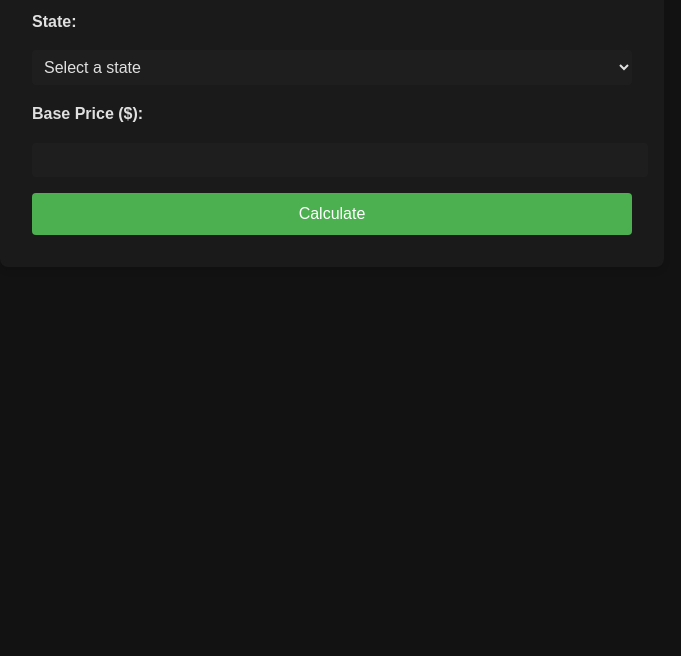
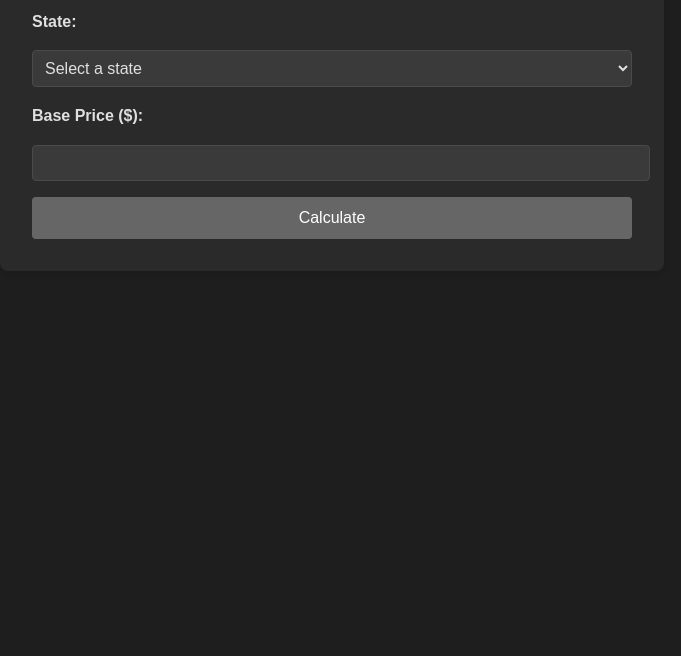
Before and after one commit to ItsAl3xx/Weed-Calculator, a plain HTML site: page index.html in a window 1280 px wide. Shown: the part 144-800 px from the top of the page, without its empty margins (308-989 px from the left). Drawn offline with Linux system fonts and the light colour scheme.

Commit message:
Fixed a few issues

```diff
--- a/index.html
+++ b/index.html
@@ -33,7 +33,7 @@
             </select>
 
             <label for="base-price">Base Price ($):</label>
-            <input type="number" id="base-price" min="0" step="0.01" required>
+            <input type="text" id="base-price" inputmode="decimal" required>
 
             <button type="submit">Calculate</button>
         </form>
--- a/main.js
+++ b/main.js
@@ -23,6 +23,11 @@ document.addEventListener('DOMContentLoaded', () => {
         VA: { stateTax: 0.0530, localTax: 0, exciseTax: 0.2125 },
         WA: { stateTax: 0.37, localTax: 0, exciseTax: 0 }
     };
+
+    // Function to check if the user is on a mobile device
+    function isMobile() {
+        return /Android|webOS|iPhone|iPad|iPod|BlackBerry|IEMobile|Opera Mini/i.test(navigator.userAgent);
+    }
 
     // Add event listeners for real-time validation
     stateSelect.addEventListener('change', validateForm);
@@ -55,6 +60,18 @@ document.addEventListener('DOMContentLoaded', () => {
         resultDiv.classList.remove('hidden');
     });
 
+    // Set up the base price input
+    if (isMobile()) {
+        basePriceInput.setAttribute('type', 'number');
+        basePriceInput.setAttribute('step', '0.01');
+        basePriceInput.setAttribute('min', '0');
+    } else {
+        basePriceInput.setAttribute('type', 'text');
+        basePriceInput.addEventListener('input', function(e) {
+            this.value = this.value.replace(/[^0-9.]/g, '');
+        });
+    }
+
     function validateForm() {
         const state = stateSelect.value;
         const basePrice = parseFloat(basePriceInput.value);
--- a/styles.css
+++ b/styles.css
@@ -1,7 +1,8 @@
 :root {
-    --bg-color: #121212;
+    --bg-color: #1e1e1e;
+    --container-bg: #2a2a2a;
     --text-color: #e0e0e0;
-    --input-bg: #1e1e1e;
+    --input-bg: #3a3a3a;
     --money-green: #4CAF50;
     --money-green-hover: #45a049;
 }
@@ -19,7 +20,7 @@ body {
     max-width: 600px;
     margin: 2rem auto;
     padding: 2rem;
-    background-color: #1a1a1a;
+    background-color: var(--container-bg);
     border-radius: 8px;
     box-shadow: 0 4px 6px rgba(0, 0, 0, 0.1);
 }
@@ -39,10 +40,10 @@ label {
     font-weight: bold;
 }
 
-select, input[type="number"] {
+select, input[type="text"], input[type="number"] {
     width: 100%;
     padding: 0.5rem;
-    border: none;
+    border: 1px solid #4a4a4a;
     border-radius: 4px;
     background-color: var(--input-bg);
     color: var(--text-color);
@@ -64,6 +65,11 @@ button:hover {
     background-color: var(--money-green-hover);
 }
 
+button:disabled {
+    background-color: #666;
+    cursor: not-allowed;
+}
+
 #result {
     margin-top: 2rem;
     padding: 1rem;
```
